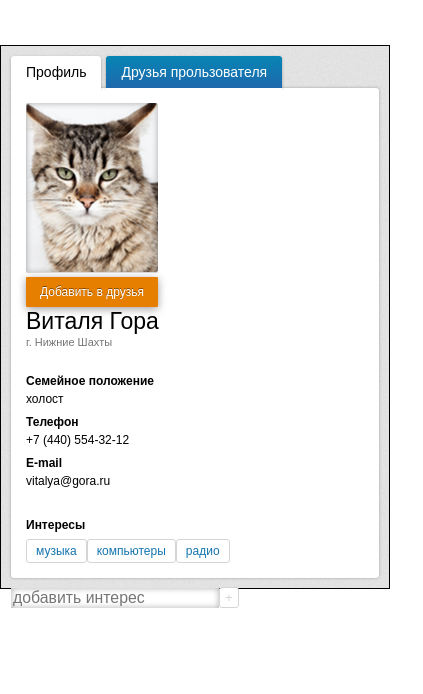
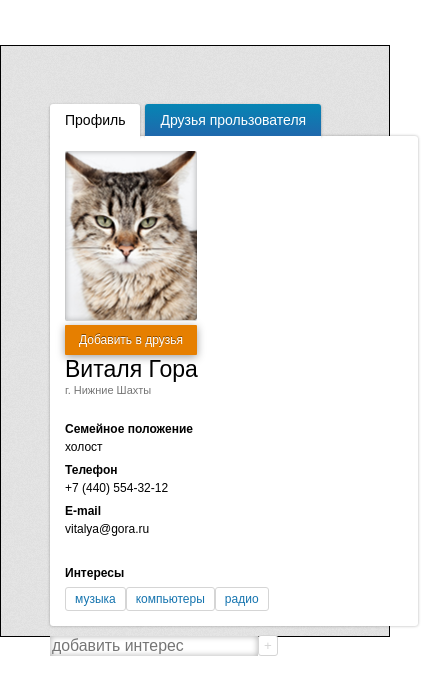
Before and after one commit to miromax21/htc, an Angular app: page /user in a window 390 px wide. Shown: the top 694 px of the page, 423 px wide, since content can reach past the window. Built offline with nearby package versions, Linux system fonts and the light colour scheme.

Commit message:
*fix style

```diff
--- a/src/styles/styles.less
+++ b/src/styles/styles.less
@@ -3,11 +3,12 @@
 
 #splashScreen {
     position: fixed;
+    z-index: 20;
     top: 0;
     left: 0;
     right: 0;
     height: 100%;
-    background: #fff;
+    background: @color-white;
   }
 
   .loader {
@@ -48,12 +49,9 @@ html{
 }
 .container{
     position: relative;
-    // width: 489px;
-    // min-height: 279px;
-    // margin-left: 41px;
-    width: 100%;
-    min-height: 417px;
-    padding: 48px 57px 37px 42px;
+    width: 487px;
+    min-height: 368px;
+    margin: 48px 0 0 39px;
     .content{
         background-color:@color-white;
         width: 100%;
@@ -79,6 +77,7 @@ html{
 .tabs {
     .tab {
         position: relative;
+        z-index: 2;
         display: inline-block;
         font-size: 14px;
         line-height: 32px;
@@ -118,9 +117,13 @@ html{
 @media screen and (max-width: 640px) {
     .container,.layout,.content.fiends{
         padding: 5px;
-        width: 100%;
     }
     .container .content,.layout{
         height: auto;
     }
 }
+@media screen and (max-width: 640px) {
+    .container,.layout,.content.fiends{
+        width: 100%;
+    }
+}
```
Also changed, not shown: proxy.conf.json (deleted, +0 -8 lines), src/app/index.html (deleted, +0 -18 lines).
